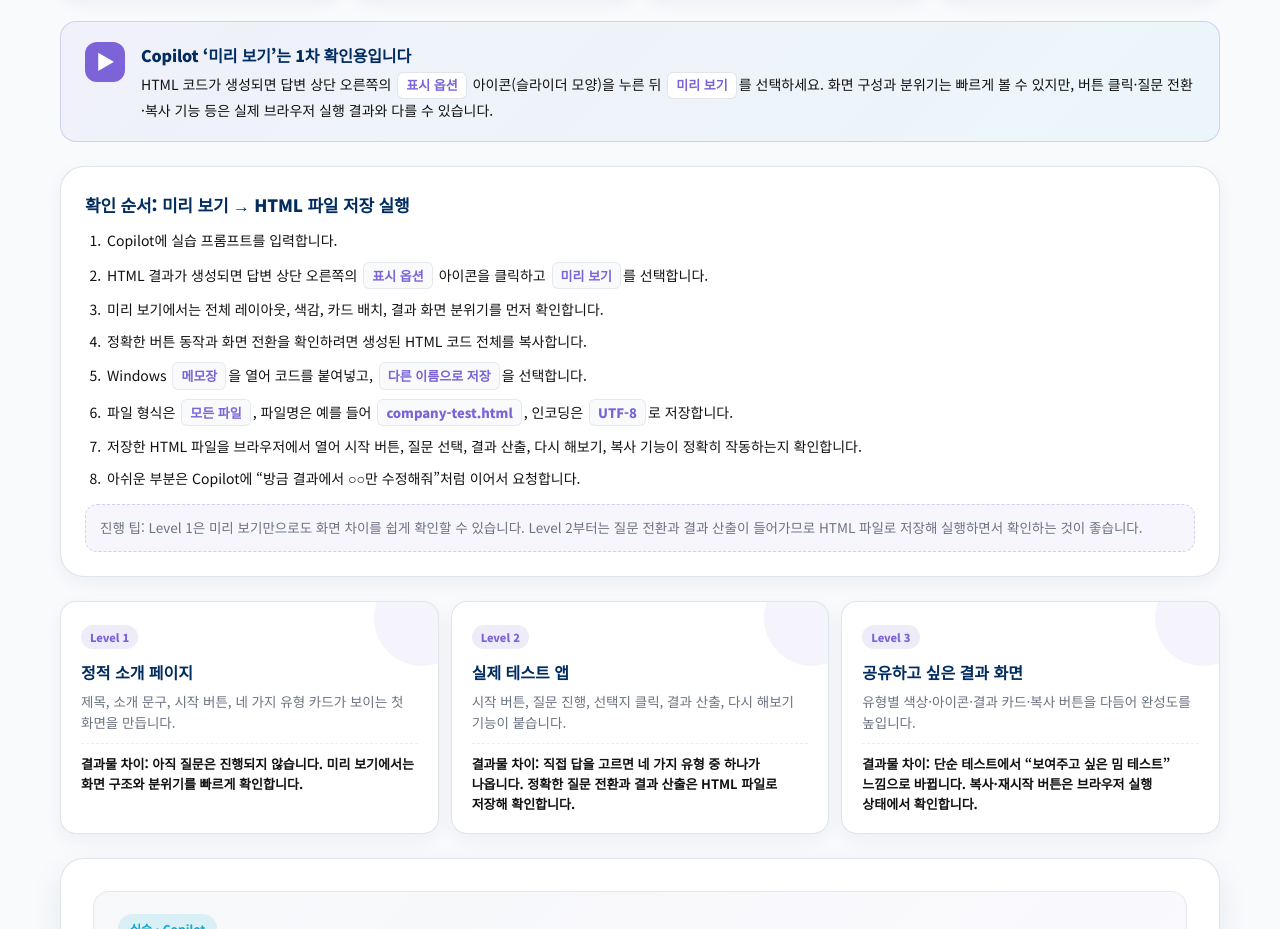
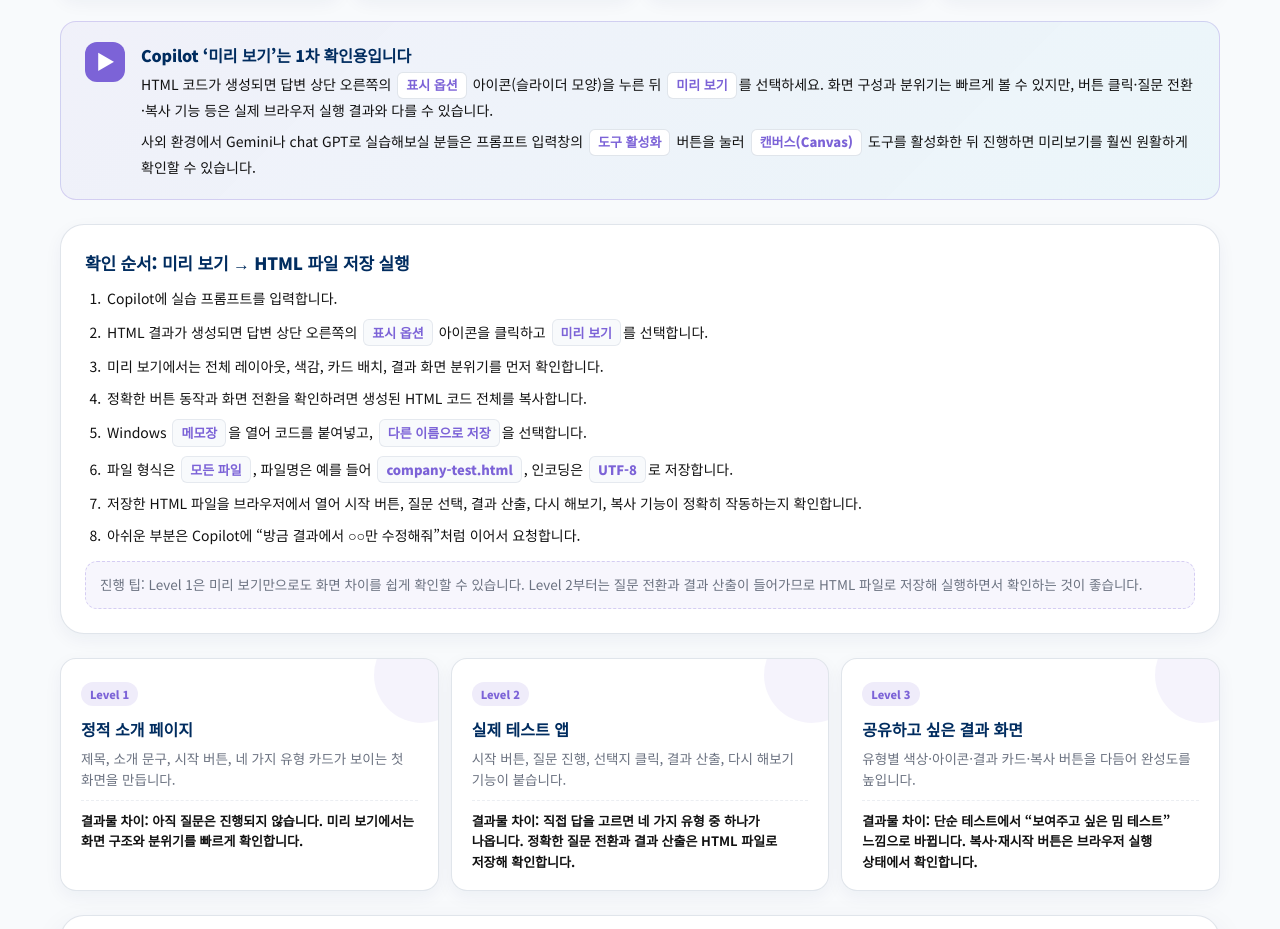
Before and after one commit to jaydendom27-web/vibecoding-guide, a plain HTML site: page index.html in a window 1280 px wide. Shown: the part 7022-7951 px from the top of the page. Drawn offline with Linux system fonts and the light colour scheme.

Commit message:
Update index.html

```diff
--- a/index.html
+++ b/index.html
@@ -1164,6 +1164,9 @@
       color: var(--text);
       line-height: 1.6;
       margin: 0;
+    }
+    .canvas-notice-body p + p {
+      margin-top: 8px;
     }
     .canvas-notice-body kbd {
       display: inline-block;
@@ -2222,6 +2225,7 @@
 <div class="canvas-notice-body">
 <strong>Copilot ‘미리 보기’는 1차 확인용입니다</strong>
 <p>HTML 코드가 생성되면 답변 상단 오른쪽의 <kbd>표시 옵션</kbd> 아이콘(슬라이더 모양)을 누른 뒤 <kbd>미리 보기</kbd>를 선택하세요. 화면 구성과 분위기는 빠르게 볼 수 있지만, 버튼 클릭·질문 전환·복사 기능 등은 실제 브라우저 실행 결과와 다를 수 있습니다.</p>
+<p>사외 환경에서 Gemini나 chat GPT로 실습해보실 분들은 프롬프트 입력창의 <kbd>도구 활성화</kbd> 버튼을 눌러 <kbd>캔버스(Canvas)</kbd> 도구를 활성화한 뒤 진행하면 미리보기를 훨씬 원활하게 확인할 수 있습니다.</p>
 </div>
 </div>
 <div aria-label="Copilot 결과 확인 방법" class="preview-guide" role="note">
```
